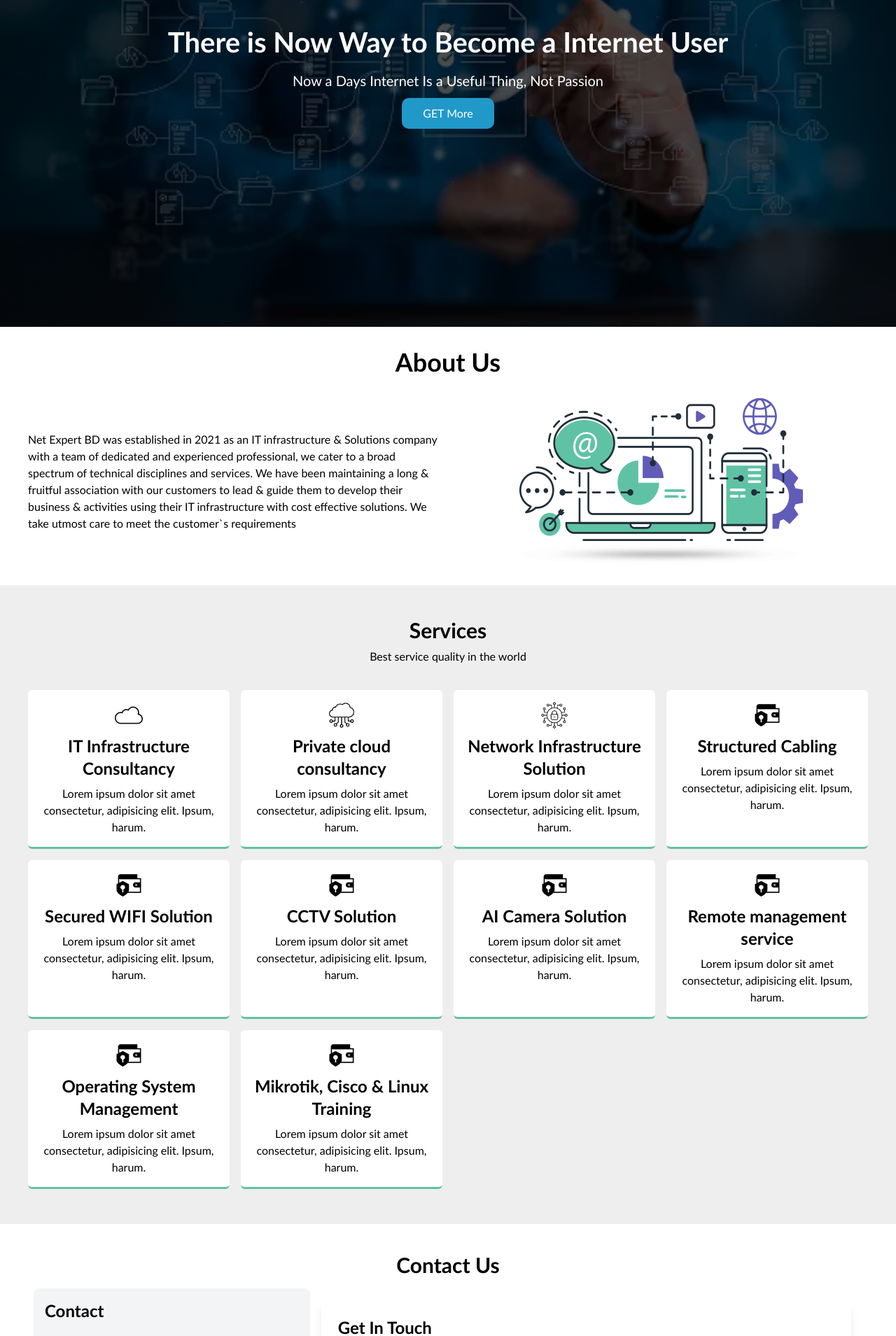
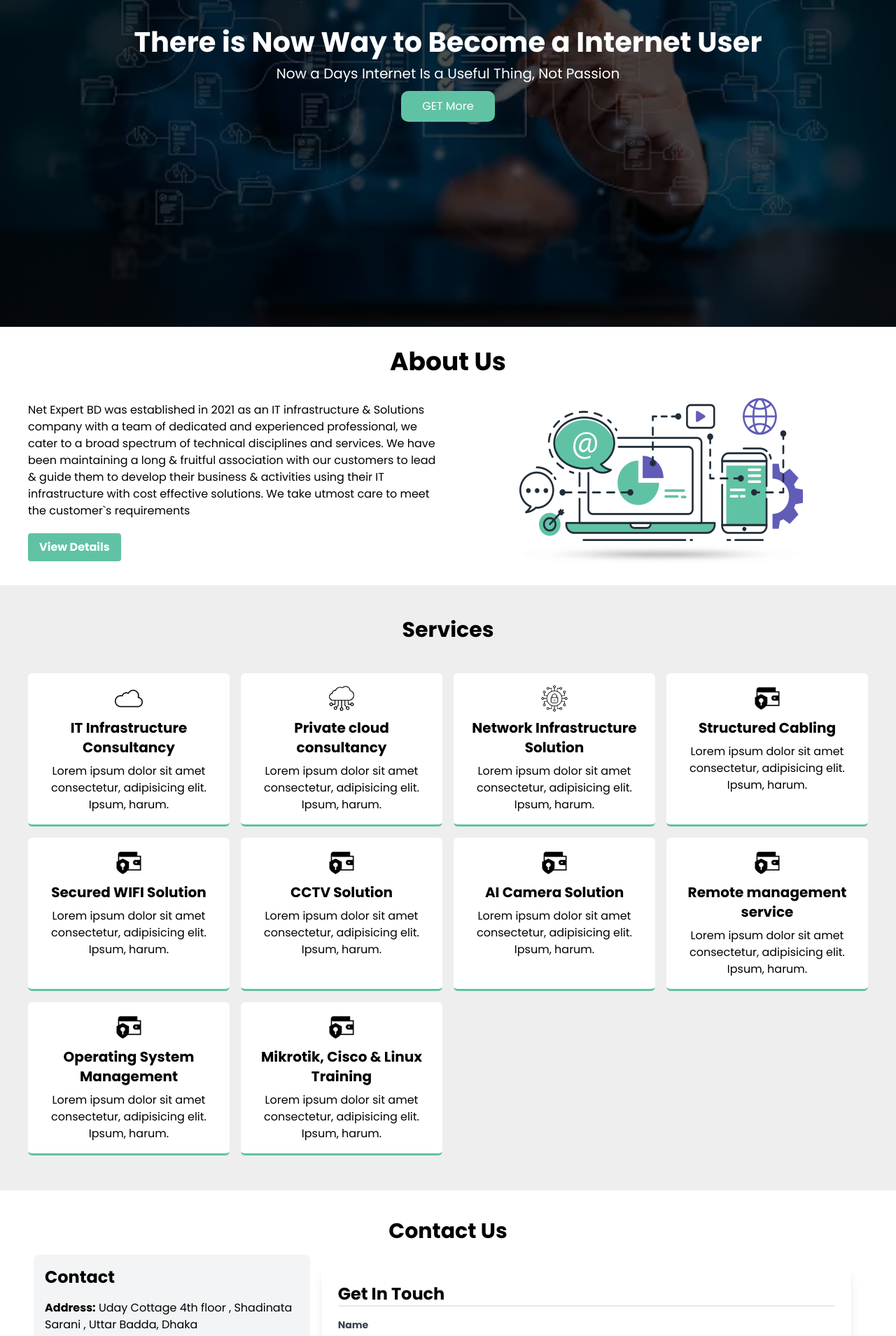
Before and after one commit to emonmahdi/netexpert-client, a React (Vite) app: page / in a window 1280 px wide. Shown: the part 349-2258 px from the top of the page at 70% size. Built offline with nearby package versions, Linux system fonts and the light colour scheme.

Commit message:
add google font

```diff
--- a/index.html
+++ b/index.html
@@ -5,6 +5,16 @@
     <link rel="icon" type="image/svg+xml" href="/vite.svg" />
     <meta name="viewport" content="width=device-width, initial-scale=1.0" />
     <title>Net Expert BD</title>
+    <!-- <link
+      rel="stylesheet"
+      href="https://fonts.googleapis.com/css2?family=Poppins:wght@400;700&display=swap"
+    /> -->
+    <link rel="preconnect" href="https://fonts.googleapis.com" />
+    <link rel="preconnect" href="https://fonts.gstatic.com" crossorigin />
+    <link
+      href="https://fonts.googleapis.com/css2?family=Poppins:ital,wght@0,100;0,200;0,300;0,400;0,500;0,600;0,700;0,800;0,900;1,100;1,200;1,300;1,400;1,500;1,600;1,700;1,800;1,900&display=swap"
+      rel="stylesheet"
+    />
     <script src="https://cdn.jsdelivr.net/npm/swiper@11/swiper-element-bundle.min.js"></script>
   </head>
   <body>
--- a/src/App.css
+++ b/src/App.css
@@ -1,4 +1,4 @@
-body,
-html {
-  font-family: "Poppins", sans-serif;
+/* @import url("https://fonts.googleapis.com/css2?family=Poppins:ital,wght@0,100;0,200;0,300;0,400;0,500;0,600;0,700;0,800;0,900;1,100;1,200;1,300;1,400;1,500;1,600;1,700;1,800;1,900&display=swap"); */
+body {
+  font-family: "Playwrite PL", cursive;
 }
--- a/src/App.jsx
+++ b/src/App.jsx
@@ -4,6 +4,7 @@ import ContactUs from "./components/Contact/ContactUs";
 import Services from "./components/Services/Services";
 import Footer from "./components/shared/Footer";
 import Navbar from "./components/shared/Navbar";
+import "./App.css";
 
 function App() {
   return (
--- a/src/components/AboutUs/AboutUs.jsx
+++ b/src/components/AboutUs/AboutUs.jsx
@@ -17,6 +17,12 @@ const AboutUs = () => {
             activities using their IT infrastructure with cost effective
             solutions. We take utmost care to meet the customer`s requirements
           </p>
+          <button
+            className="mt-5 bg-[#60c2a4] hover:bg-[#020a0e] text-white font-bold py-2 px-4 rounded focus:outline-none focus:shadow-outline"
+            type="button"
+          >
+            View Details
+          </button>
         </div>
         <div className="text-center">
           <img className="mx-auto" src={about} alt="" />
--- a/src/components/Banner.css
+++ b/src/components/Banner.css
@@ -24,7 +24,7 @@
 }
 .hero-area button {
   border: none;
-  background-color: #2099c9;
+  background-color: #60c2a4;
   padding: 10px 30px;
   border-radius: 10px;
 }
@@ -32,3 +32,16 @@
   background-color: #020a0e;
   color: #fff;
 }
+
+@media (max-width: 420px) {
+  .slider-banner {
+    height: 130vh;
+  }
+  .hero-area h1 {
+    font-size: 30px;
+  }
+  .hero-area p {
+    font-size: 16px;
+    margin-bottom: 10px;
+  }
+}
--- a/src/components/Banner.jsx
+++ b/src/components/Banner.jsx
@@ -4,7 +4,7 @@ const Banner = () => {
   return (
     <div className="slider-banner">
       <div className="hero-area">
-        <h1 className="text=5xl font-bold">
+        <h1 className="text-5xl font-bold">
           There is Now Way to Become a Internet User
         </h1>
         <p>Now a Days Internet Is a Useful Thing, Not Passion</p>
--- a/src/components/Contact/ContactUs.jsx
+++ b/src/components/Contact/ContactUs.jsx
@@ -15,11 +15,11 @@ const ContactUs = () => {
             <h2 className="text-2xl font-bold mb-4">Contact </h2>
             <p className="mb-2">
               <span className="font-bold">Address:</span> Uday Cottage 4th floor
-              , Shadinata Sarani , Uttar Badda
+              , Shadinata Sarani , Uttar Badda, Dhaka
             </p>
             <p className="mb-2">
               {" "}
-              <span className="font-bold">Phone: </span> (123) 456-7890
+              <span className="font-bold">Phone: </span> 01729-201335
             </p>
             <p className="mb-2">
               {" "}
@@ -79,7 +79,7 @@ const ContactUs = () => {
               </div>
               <div className="mb-4">
                 <button
-                  className="bg-[#2099c9] hover:bg-[#020a0e] text-white font-bold py-2 px-4 rounded focus:outline-none focus:shadow-outline"
+                  className="bg-[#60c2a4] hover:bg-[#020a0e] text-white font-bold py-2 px-4 rounded focus:outline-none focus:shadow-outline"
                   type="button"
                 >
                   Send Message
--- a/src/components/Services/Services.jsx
+++ b/src/components/Services/Services.jsx
@@ -74,13 +74,11 @@ const Services = () => {
       <div className="bg-service-area"></div>
       <div className="service-top text-center text-black py-4">
         <h2 className="text-3xl font-bold mb-2">Services</h2>
-        <p>Best service quality in the world</p>
       </div>
       <div className="all-services py-5 grid lg:grid-cols-4 gap-4 md:grid-cols-2 sm:grid-cols-1">
         {services.map((service) => {
           const { title, id, icon } = service;
           return (
-            <>
             <div
               key={id}
               className="single-service bg-white p-4 rounded-md text-center  cursor-pointer"
@@ -92,13 +90,12 @@ const Services = () => {
                 height="40px"
                 alt=""
               />
-                <h3 className="text-2xl py-2 font-bold">{title} </h3>
+              <h3 className="text-xl py-2 font-bold">{title} </h3>
               <p>
-                  Lorem ipsum dolor sit amet consectetur, adipisicing elit.
-                  Ipsum, harum.
+                Lorem ipsum dolor sit amet consectetur, adipisicing elit. Ipsum,
+                harum.
               </p>
             </div>
-            </>
           );
         })}
       </div>
--- a/src/components/shared/Footer.jsx
+++ b/src/components/shared/Footer.jsx
@@ -34,7 +34,7 @@ const Footer = () => {
           </div>
           <div>
             <h2 className="mb-4 text-lg font-bold">Contact</h2>
-            <h3>Md. Kawsar Hamd (017xxxxxxxxx)</h3>
+            <h3>Md. Kawsar Hamd (01729-201335)</h3>
             <p>
               Office address: Uday Cottage 4th floor , Shadinata Sarani , Uttar
               Badda
--- a/src/components/ui/Button.jsx
+++ b/src/components/ui/Button.jsx
@@ -5,6 +5,10 @@ const buttonStyle = {
   backgroundColor: "#2099c9",
   padding: "10px 30px",
   borderRadius: "10px",
+  cursor: "pointer", // Optional: Adds a pointer cursor on hover
+  ":hover": {
+    backgroundColor: "#020a0e", // Change this to your desired hover color
+  },
 };
 
 const Button = ({ children }) => {
--- a/src/index.css
+++ b/src/index.css
@@ -8,7 +8,7 @@
   margin: 0;
   padding: 0;
   box-sizing: border-box;
-  font-family: calibri;
+  /* font-family: calibri; */
 }
 
 body {
```
Lines whose indentation alone changed are shown as unchanged.
